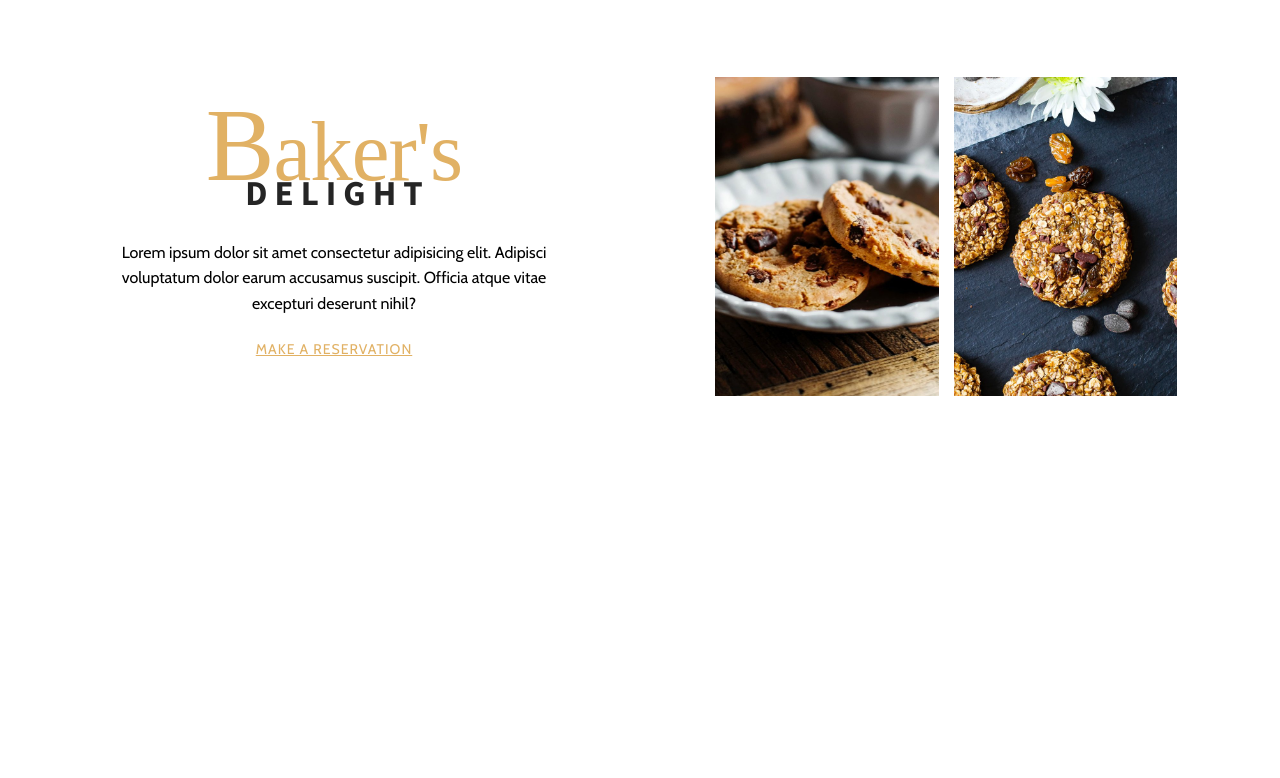
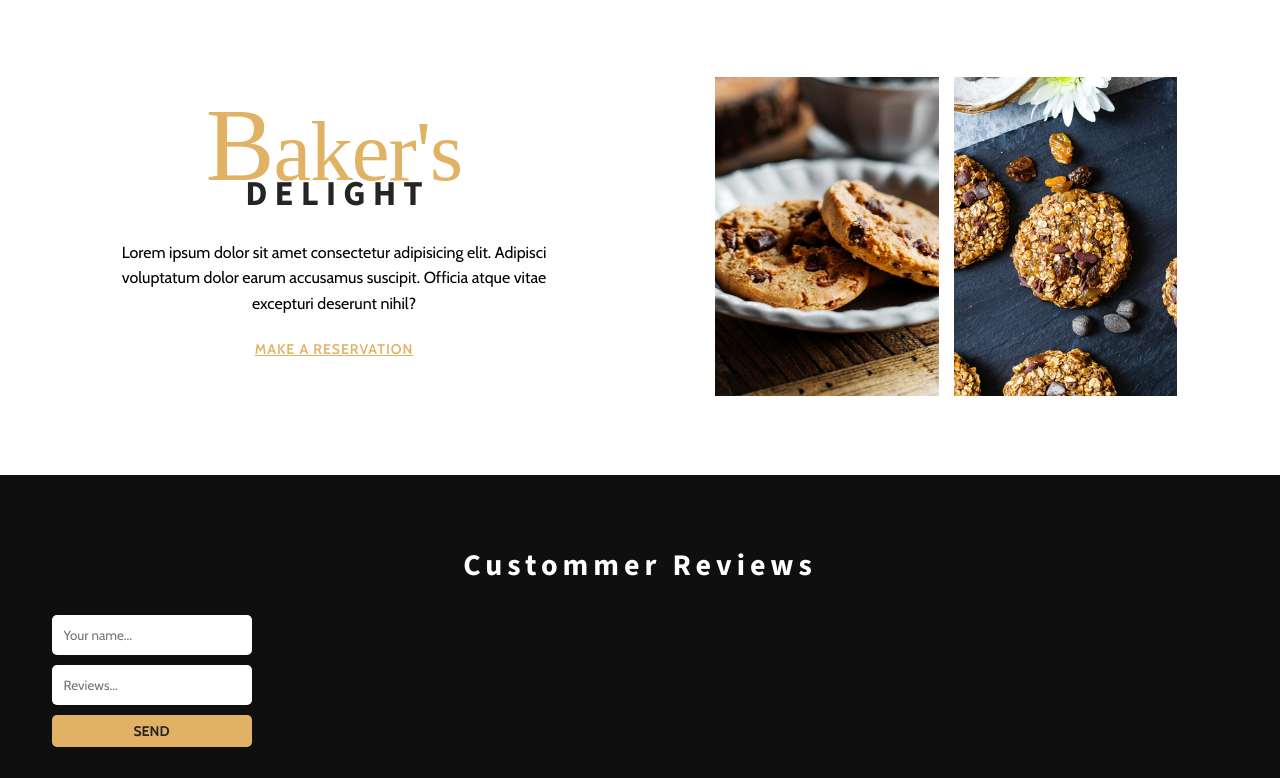
Before and after one commit to fernanda-levt/sem17_bakery, a React (Vite) app in the folder bakery/: page / in a window 1280 px wide. Shown: the part 2903-3681 px from the top of the page. Before the commit the page ends 3378 px from the top, so only its background shows below. Built offline with nearby package versions, Linux system fonts and the light colour scheme; a web font is replaced by a local one.

Commit message:
Add Footer

```diff
--- a/bakery/src/App.jsx
+++ b/bakery/src/App.jsx
@@ -4,6 +4,7 @@ import Story from "./components/Story"
 import SubBanners from "./components/SubBanners"
 import Menu from "./components/Menu"
 import Delight from "./components/Delight"
+import Footer from "./components/Footer"
 
 function App() {
   return (
@@ -23,7 +24,7 @@ function App() {
         image="/public/images/tasty.jpg"
       />
       <Delight />
-
+      <Footer />
     </div>
   )
 }
--- /dev/null
+++ b/bakery/src/components/Footer.jsx
@@ -0,0 +1,30 @@
+import { useState } from "react"
+import ReviewForm from "./ReviewForm"
+import ReviewList from "./ReviewList"
+
+function Footer() {
+  const [reviews, setReviews] = useState([])
+
+  function addReview(review) {
+    setReviews([...reviews, review])
+  }
+
+  function deleteReview(id) {
+    setReviews(reviews.filter(r => r.id !== id))
+  }
+
+  return (
+    <footer className="footer">
+      <div className="container">
+        <h2>Custommer Reviews</h2>
+
+        <div className="footer-content">
+          <ReviewForm onAdd={addReview} />
+          <ReviewList reviews={reviews} onDelete={deleteReview} />
+        </div>
+      </div>
+    </footer>
+  )
+}
+
+export default Footer
--- /dev/null
+++ b/bakery/src/components/ReviewCard.jsx
@@ -0,0 +1,17 @@
+function ReviewCard({ review, onDelete }) {
+  return (
+    <div className="review-card">
+      <button className="close" onClick={() => onDelete(review.id)}>
+        ✕
+      </button>
+
+      <div className="stars">
+        <img src="/public/images/estrellas.png" alt="estrellas" />
+      </div>
+      <p>{review.text}</p>
+      <span>{review.name}</span>
+    </div>
+  )
+}
+
+export default ReviewCard
--- /dev/null
+++ b/bakery/src/components/ReviewForm.jsx
@@ -0,0 +1,50 @@
+import { useState, useRef } from "react"
+
+function ReviewForm({ onAdd }) {
+  const [name, setName] = useState("")
+  const [text, setText] = useState("")
+  const nameInputRef = useRef(null)
+
+  function handleSubmit(e) {
+    e.preventDefault()
+
+    if (!name || !text) return
+
+    onAdd({
+      id: Date.now(),
+      name,
+      text
+    })
+
+    setName("")
+    setText("")
+
+    nameInputRef.current.focus()
+  }
+
+  return (
+    <form className="review-form" onSubmit={handleSubmit}>
+      <div className="review-form-box">
+        <input
+          ref={nameInputRef}
+          type="text"
+          placeholder="Your name..."
+          value={name}
+          onChange={e => setName(e.target.value)}
+        />
+      </div>
+      <div className="review-form-box">
+        <input
+          type="text"
+          placeholder="Reviews..."
+          value={text}
+          onChange={e => setText(e.target.value)}
+        />
+      </div>
+
+      <button>SEND</button>
+    </form>
+  )
+}
+
+export default ReviewForm
--- /dev/null
+++ b/bakery/src/components/ReviewList.jsx
@@ -0,0 +1,17 @@
+import ReviewCard from "./ReviewCard"
+
+function ReviewList({ reviews, onDelete }) {
+  return (
+    <div className="review-list">
+      {reviews.map(review => (
+        <ReviewCard
+          key={review.id}
+          review={review}
+          onDelete={onDelete}
+        />
+      ))}
+    </div>
+  )
+}
+
+export default ReviewList
--- a/bakery/src/index.css
+++ b/bakery/src/index.css
@@ -209,6 +209,7 @@ h1.headline {
   position: relative;
   display: inline-block;
   font-size: 1.4rem;
+  font-weight: 600;
   letter-spacing: 1px;
   text-transform: uppercase;
   transition: color .5s;
@@ -236,3 +237,107 @@ h1.headline {
   grid-template-columns: repeat(2,1fr);
   grid-gap: 1.5rem
 }
+
+/*Footer*/
+.footer {
+  background: #0f0f0f;
+  color: white;
+  padding: 7rem 0 5rem;
+}
+
+.footer h2 {
+  font-family: "Source Sans 3", sans-serif;
+  font-size: 3rem;
+  text-align: center;
+  letter-spacing: .5rem;
+}
+
+.footer-content {
+  margin-top: 30px;
+  display: flex;
+  gap: 30px;
+  align-items: flex-start;
+}
+
+.review-form {
+  width: 200px;
+  display: flex;
+  flex-direction: column;
+  gap: 10px;
+  flex-shrink: 0;
+}
+
+.review-form-box {
+  border-radius: .5rem;
+  display: flex;
+  overflow-x: hidden;
+}
+
+.review-form-box input {
+  width: 100%;
+  max-width: 25rem;
+  padding: 1.2rem;
+  border: none;
+  outline: none;
+  resize: none;
+}
+
+.review-form button {
+  background: #e1b164;
+  border: none;
+  border-radius: .5rem;
+  color: #252525;
+  font-size: 1.4rem;
+  padding: 7px;
+  font-weight: 700;
+  cursor: pointer;
+  transition: all .4s;
+}
+
+.review-form button:hover {
+  background-color: #ffffff;
+  color: #e1b164;
+}
+
+.review-list {
+  max-width: 100%;
+  margin-left: 50px;
+  display: flex;
+  justify-content: flex-end;
+  flex-wrap: wrap;
+  gap: 15px;
+}
+
+.review-card {
+  position: relative;
+  border: .1rem solid #ffffff;
+  border-radius: .5rem;
+  padding: 10px;
+  min-width: 200px;
+}
+
+.review-card p {
+  font-size: 1.3rem;
+  margin-top: 0;
+  margin-bottom: 15px;
+}
+
+.review-card span {
+  display: flex;
+  justify-content: flex-end;
+}
+
+.review-card .close {
+  position: absolute;
+  top: 10px;
+  right: 10px;
+  background: none;
+  color: #ffffff;
+  border: none;
+  cursor: pointer;
+}
+
+.stars {
+  width: 80px;
+  margin-bottom: 10px;
+}
```
